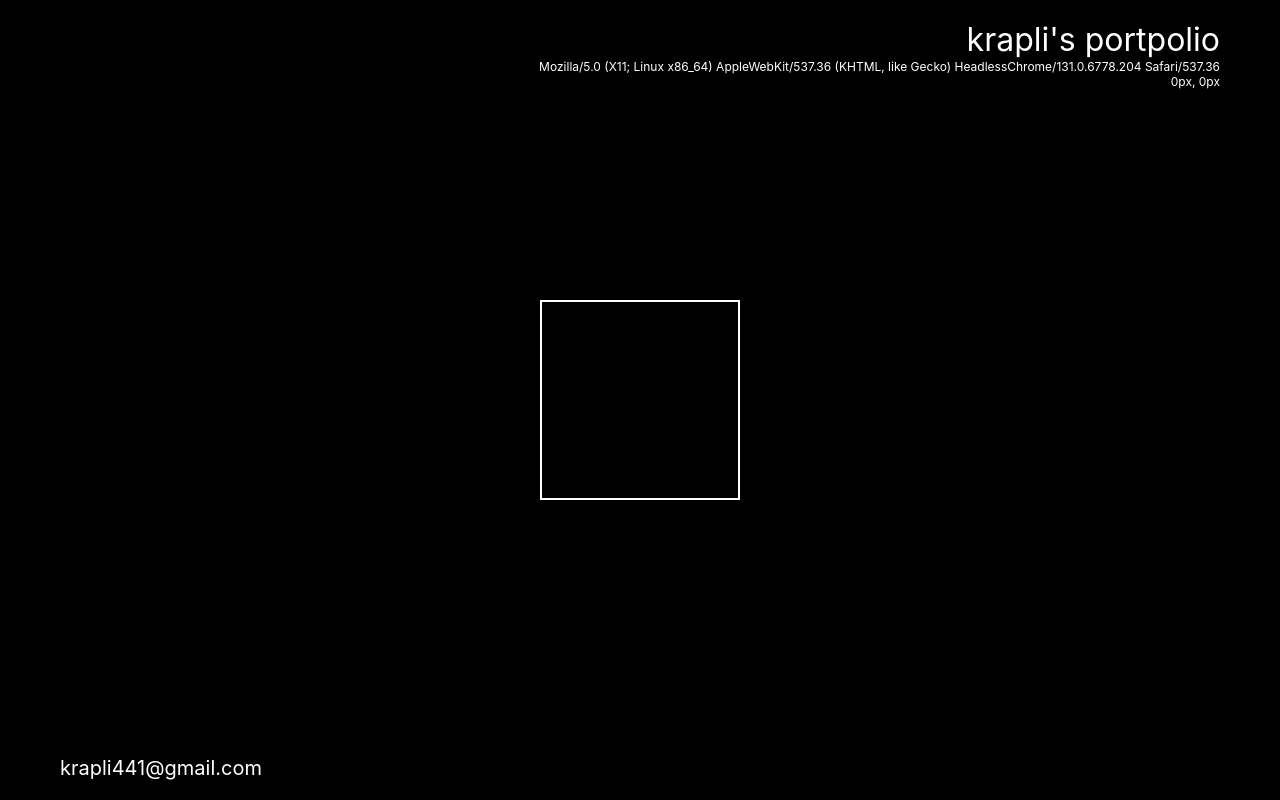
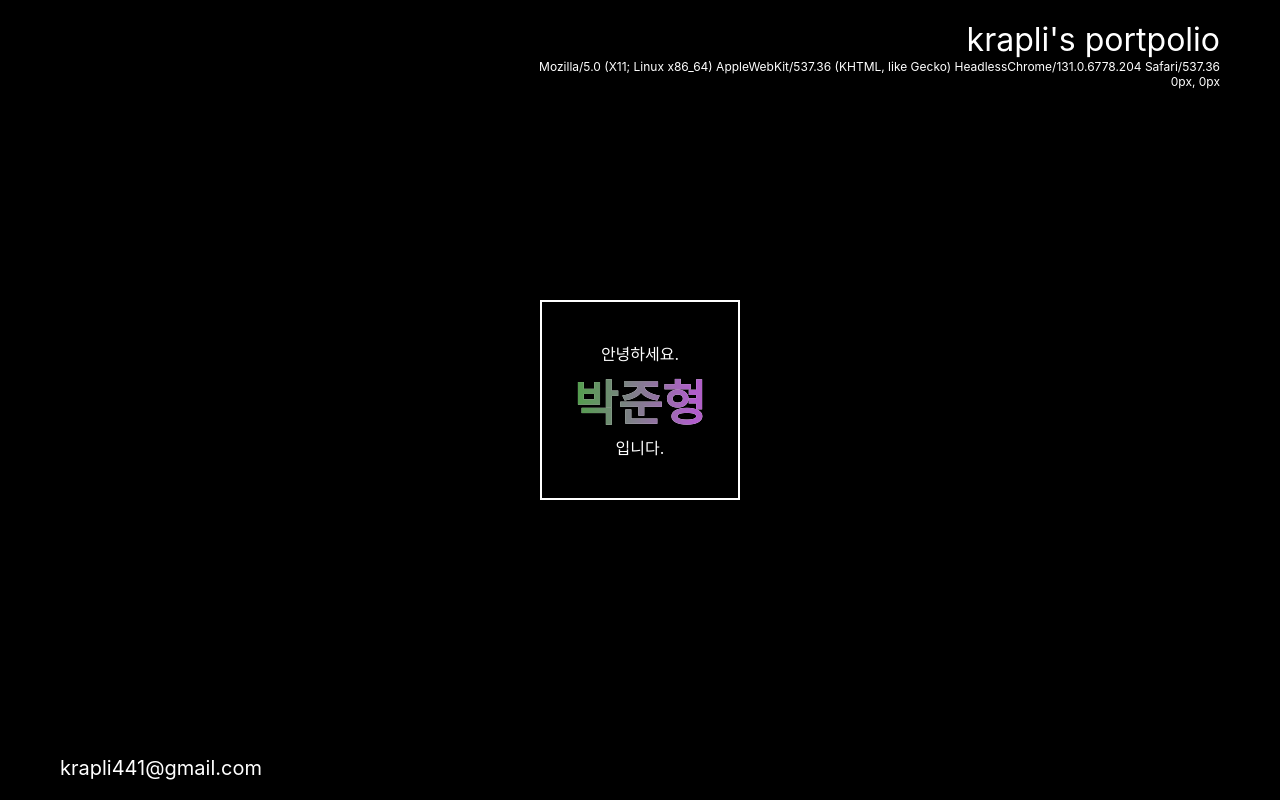
Before and after one commit to krapli441/garbanzo, a React app: page / in a window 1280 px wide. Built offline with nearby package versions, Linux system fonts and the light colour scheme; the HTML template or start-up script is replaced by a standard one; a web font is replaced by a local one.

Commit message:
hover와 충돌이 생긴 것 해결.

```diff
--- a/src/components/fragments/box.tsx
+++ b/src/components/fragments/box.tsx
@@ -20,12 +20,6 @@ const Box = styled.div`
   }
 `;
 
-type BoxProps = {
-  children: ReactNode;
-  className?: string;
-};
-
-
 export default function ClickBox() {
   const [expand, setExpand] = useState(false);
 
--- a/src/components/views/main.tsx
+++ b/src/components/views/main.tsx
@@ -6,7 +6,7 @@ import { useRandomFontWeight } from "../Hooks/RandomFontWeightHooks";
 
 // 리액트 컴포넌트
 import styles from "../../css/main.style";
-import Box from "../fragments/box";
+// import Box from "../fragments/box";
 // * 본문
 
 // main div 스타일링
@@ -19,6 +19,20 @@ const gradientAnimation = keyframes`
   0% { background-position: 0% 50%; }
   50% { background-position: 100% 50%; }
   100% { background-position: 0% 50%; }
+`;
+
+const Box = styled.div<{ width: number; height: number }>`
+  display: flex;
+  flex-direction: column;
+  width: ${({ width }) => width}px;
+  height: ${({ height }) => height}px;
+  align-items: center;
+  justify-content: center;
+  color: #fff;
+  padding: 10px 20px;
+  border: 2px solid white;
+  transition: 0.4s ease;
+  cursor: pointer;
 `;
 
 // 내 이름이 나오는 부분에 대한 스타일링
@@ -37,11 +51,26 @@ export default function Main() {
   const fontType: Array<number> = [100, 200, 300, 400, 500, 600, 700, 800, 900];
   const fontWeight = useRandomFontWeight(fontType);
   const textcolor = useRandomTextColor();
+  const [boxSize, setBoxSize] = useState({ width: 200, height: 200 });
+
+  const handleClick = () => {
+    setBoxSize((prevSize) => {
+      if (prevSize.width === 200 && prevSize.height === 200) {
+        return { width: 300, height: 300 };
+      } else {
+        return { width: 200, height: 200 };
+      }
+    });
+  };
 
   return (
     <>
       <MainStyle className="main">
-        <Box className="Box">
+        <Box
+          width={boxSize.width}
+          height={boxSize.height}
+          onClick={handleClick}
+        >
           안녕하세요.
           <MyName
             className="nameText"
```
